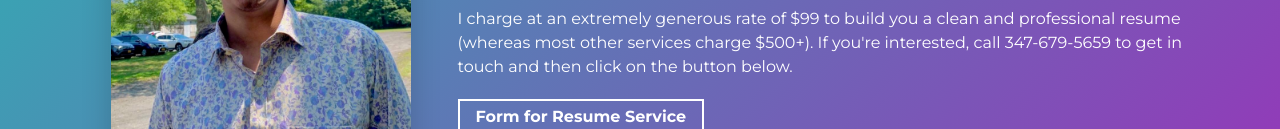
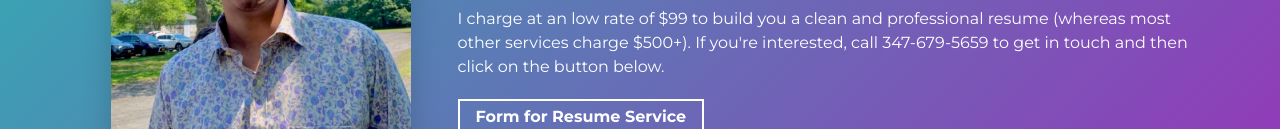
Before and after one commit to mrapi00/rapiresumereview.netlify.app, a website built with Parcel: page src/index.html in a window 1280 px wide. Shown: the part 1171-1300 px from the top of the page. Built offline with nearby package versions, Linux system fonts and the light colour scheme.

Commit message:
rephrase

```diff
--- a/src/index.html
+++ b/src/index.html
@@ -100,7 +100,7 @@
 
               <p class="about-wrapper__info-text">
                 I charge
-                at an extremely generous rate of $99 to build you a clean and professional resume (whereas most other services charge $500+).
+                at an low rate of $99 to build you a clean and professional resume (whereas most other services charge $500+).
                 If you're interested, call 347-679-5659 to get in touch and then click on the button below.
               </p>
               <span class="d-flex mt-3">
@@ -195,7 +195,7 @@
     </section>
     <!-- /END Coursework Section -->
 
-    <!-- **** Languages Section ****
+    <!-- **** Languages Section **** -->
     <section id="languages">
       <div class="container">
         <h2 class="section-title load-hidden">Skills</h2>
@@ -224,7 +224,7 @@
         </div>
       </div>
     </section>
-    /END About Section -->
+  <!-- /END About Section -->
 
     <!-- **** Contact Section **** -->
     <section id="contact">
```
